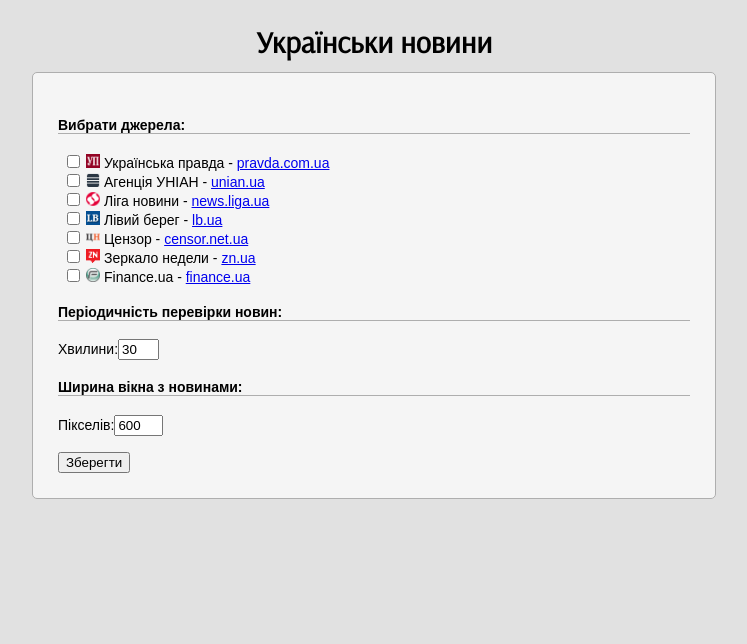
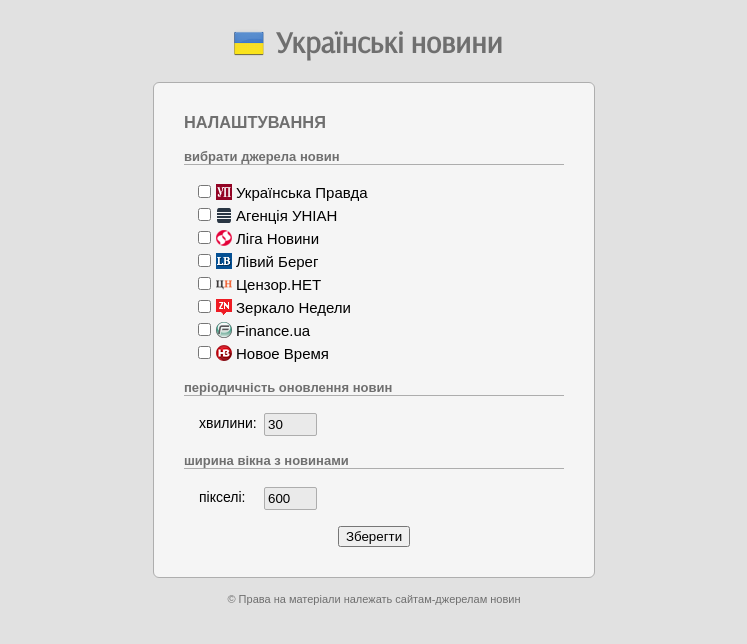
Before and after one commit to kovitals/ukrainian-news, a browser extension: page options.html in a window 1280 px wide. Shown: the whole page, without its empty margins (266-1013 px from the left). Drawn offline with Linux system fonts and the light colour scheme.

Commit message:
- Redesign option page, - add new rss nv.ua, - fix bug with incorrect news count

```diff
--- a/options.html
+++ b/options.html
@@ -11,79 +11,142 @@
         font-family: titleFont;
         src: url(resource/Arsenal-Regular.otf);
     }
-
-    h2 {
-        font-size: 30px;
-        font-family: titleFont, arial, helvetica, sans-serif;
-        text-align: center;
-        margin-bottom: 10px;
-    }
-    h4 {
-        border-bottom: 1px solid #aeaeae;
-    }
     body {
         font-family: arial, helvetica, sans-serif;
         font-size: 14px;
         background-color: #e1e1e1;
     }
-    img {
-        width: 14px;
-        margin-right: 4px;
-        margin-left: 3px;
+    h2 {
+        font-size: 30px;
+        font-family: titleFont, arial, helvetica, sans-serif;
+        text-align: center;
+        margin-bottom: 20px;
+        color: #6f6f6f;
+        background: url(img/icon48.png) no-repeat left center;
+        background-size: 30px 30px;
+        width: 310px;
+    }
+    h3 {
+        color: #6f6f6f;
+        margin-top: 0px;
+    }
+    h4 {
+        border-bottom: 1px solid #adadad;
+        color: #6f6f6f;
+        font-size: 13px;
     }
     ul {
-        margin: 5px;
+        font-size: 15px;
+        margin: 10px;
         padding: 0px;
         list-style: none;
+    }
+    li {
+        margin-bottom: 4px;
+        line-height: 15px;
+        position:relative;
+        text-align: left;
+    }
+    li img {
+        width: 16px;
+        position: absolute;
+        top: 0;
+        bottom: 0;
+        left: 0;
+        right: 0;
+        margin-top: 2px;
+        margin-left: 22px;
+    }
+    .logo{
+        margin-left: auto;
+        margin-right: auto;
+        width: 280px;
     }
     .option{
         margin-left: auto;
         margin-right: auto;
-        width: 50%;
+        width: 380px;
         background-color: #f5f5f5;
         border: solid 1px #aeaeae;
-        border-radius: 5px;
-        padding: 25px;
-
+        border-radius: 6px;
+        padding: 30px;
+    }
+    .sub-block{
+        margin-left: 15px;
+    }
+    input[type="number"] {
+        padding: 3px;
+        border: solid 1px #adadad;
+        border-radius: 2px;
+        background-color: #eaeaea;
+        width: 45px;
+    }
+    label {
+        width: 65px;
+        display: block;
+        float: left;
+        padding-top: 2px;
+    }
+    .copyright {
+        margin-top: 15px;
+        font-size: 11px;
+        text-align: center;
+        color: #6f6f6f;
+    }
+    a {
+        margin-left: 22px;
+        text-decoration: none;
+        color: inherit;
+    }
+    a:hover {
+        text-decoration: underline;
     }
 </style>
 
-<h2>Українськи новини</h2>
-
+<div class="logo">
+    <h2>Українські новини</h2>
+</div>
 <div class="option">
+    <h3>НАЛАШТУВАННЯ</h3>
     <div>
-        <h4>Вибрати джерела:</h4>
-
-        <ul>
-            <!-- TODO add dynamic generation items -->
-            <li><input type="checkbox" name="up" id="up"><img src="img/up-icon.ico">Українська правда - <a target="_blank" href="http://pravda.com.ua">pravda.com.ua</a></li>
-            <li><input type="checkbox" name="un" id="un"><img src="img/un-icon.ico">Агенція УНІАН - <a target="_blank" href="http://unian.ua">unian.ua</a></li>
-            <li><input type="checkbox" name="lg" id="lg"><img src="img/lg-icon.ico">Ліга новини - <a target="_blank" href="http://news.liga.ua">news.liga.ua</a></li>
-            <li><input type="checkbox" name="lb" id="lb"><img src="img/lb-icon.ico">Лівий берег - <a target="_blank" href="http://lb.ua">lb.ua</a></li>
-            <li><input type="checkbox" name="cn" id="cn"><img src="img/cn-icon.ico">Цензор - <a target="_blank" href="http://censor.net.ua">censor.net.ua</a></li>
-            <li><input type="checkbox" name="zn" id="zn"><img src="img/zn-icon.ico">Зеркало недели - <a target="_blank" href="http://zn.ua">zn.ua</a></li>
-            <li><input type="checkbox" name="fn" id="fn"><img src="img/fn-icon.ico">Finance.ua - <a target="_blank" href="http://finance.ua">finance.ua</a></li>
-        </ul>
+        <h4>вибрати джерела новин</h4>
+        <div>
+            <ul>
+                <li><input type="checkbox" name="up" id="up"><img src="img/up-icon.ico"><a href="http://www.pravda.com.ua" target="_blank">Українська Правда</a></li>
+                <li><input type="checkbox" name="un" id="un"><img src="img/un-icon.ico"><a href="http://unian.net" target="_blank">Агенція УНІАН</a></li>
+                <li><input type="checkbox" name="lg" id="lg"><img src="img/lg-icon.ico"><a href="http://news.liga.net" target="_blank">Ліга Новини</a></li>
+                <li><input type="checkbox" name="lb" id="lb"><img src="img/lb-icon.ico"><a href="http://lb.ua" target="_blank">Лівий Берег</a></li>
+                <li><input type="checkbox" name="cn" id="cn"><img src="img/cn-icon.ico"><a href="http://censor.net.ua" target="_blank">Цензор.НЕТ</a></li>
+                <li><input type="checkbox" name="zn" id="zn"><img src="img/zn-icon.ico"><a href="http://zn.ua" target="_blank">Зеркало Недели</a></li>
+                <li><input type="checkbox" name="fn" id="fn"><img src="img/fn-icon.ico"><a href="http://news.finance.ua" target="_blank">Finance.ua</a></li>
+                <li><input type="checkbox" name="nv" id="nv"><img src="img/nv-icon.ico"><a href="http://nv.ua" target="_blank">Новое Время</a></li>
+            </ul>
+        </div>
     </div>
 
-    <h4>Періодичність перевірки новин:</h4>
-
-    <div>
-        <label>Хвилини:</label><input type="text" name="background_period_config" id="background_period_config" size="2">
+    <div class="block">
+        <h4>періодичність оновлення новин</h4>
+        <div class="sub-block">
+            <label>хвилини:</label><input type="number" min="5" name="background_period_config" id="background_period_config" size="2">
+        </div>
     </div>
 
-    <h4>Ширина вікна з новинами:</h4>
-
-    <div>
-        <label>Пікселів:</label><input type="text" name="window_width_config" id="window_width_config" size="3">
+    <div class="block">
+        <h4>ширина вікна з новинами</h4>
+        <div class="sub-block">
+            <label>пікселі:</label><input type="number" min="200" name="window_width_config" id="window_width_config" size="3">
+        </div>
     </div>
 
     <div id="status"></div>
 
     <br>
 
-    <button id="save">Зберегти</button>
+    <div style="text-align: center">
+        <button id="save">Зберегти</button>
+    </div>
 </div>
+<div class="copyright">© Права на матеріали належать сайтам-джерелам новин</div>
 <script src="options.js"></script>
 </body>
 </html>
--- a/style.css
+++ b/style.css
@@ -62,6 +62,7 @@
 li > .cn {background: url("img/cn-icon.ico") no-repeat 4px 0px;}
 li > .zn {background: url("img/zn-icon.ico") no-repeat 4px 0px;}
 li > .fn {background: url("img/fn-icon.ico") no-repeat 4px 0px;}
+li > .nv {background: url("img/nv-icon.ico") no-repeat 4px 0px;}
 
 .time {
     border: 1px solid #d0d0d0;
```
Also changed, not shown: news.js (+6 -2 lines), img/nv-icon.ico (added), manifest.json.
